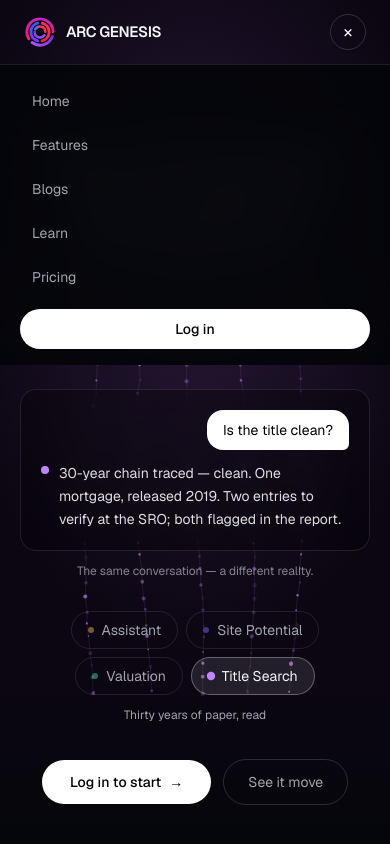
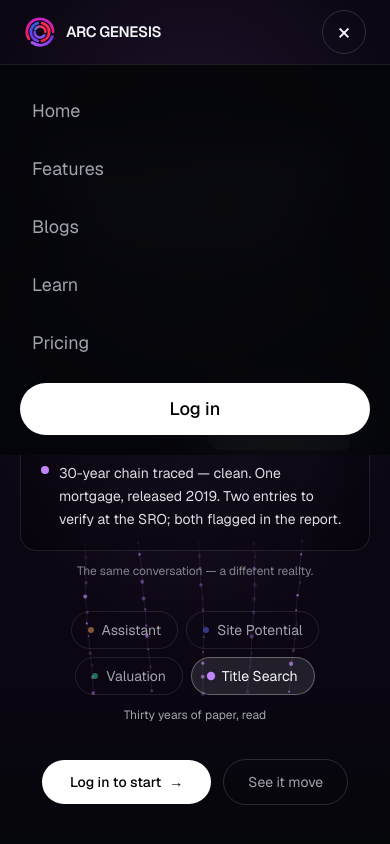
Before and after one commit to arcgenesisin/arcgenesis-web, a Next.js app: page / in a window 390 px wide. Both pictures are taken after a click on the button "Menu". Shown: the top 844 px of the page. Built offline with nearby package versions, Linux system fonts and the light colour scheme.

Commit message:
Home nav glides to top when already on landing (via exposed Lenis); enlarge phone menu button (44px, 24px glyph) and menu link/login fonts (18px, ~25% up)

```diff
--- a/components/SiteNav.tsx
+++ b/components/SiteNav.tsx
@@ -1,6 +1,7 @@
 "use client";
 
 import Link from "next/link";
+import { usePathname } from "next/navigation";
 import { useEffect, useState } from "react";
 import Logo from "./Logo";
 
@@ -12,9 +13,12 @@ const links = [
   { label: "Pricing", href: "/#pricing" },
 ];
 
+type Lenis = { scrollTo: (t: number, o?: object) => void };
+
 export default function SiteNav() {
   const [scrolled, setScrolled] = useState(false);
   const [open, setOpen] = useState(false);
+  const pathname = usePathname();
 
   useEffect(() => {
     const onScroll = () => setScrolled(window.scrollY > 24);
@@ -22,6 +26,17 @@ export default function SiteNav() {
     window.addEventListener("scroll", onScroll, { passive: true });
     return () => window.removeEventListener("scroll", onScroll);
   }, []);
+
+  // Home: if already on the landing, glide to the top instead of no-op
+  const onHome = (e: React.MouseEvent) => {
+    setOpen(false);
+    if (pathname === "/") {
+      e.preventDefault();
+      const lenis = (window as unknown as { __lenis?: Lenis }).__lenis;
+      if (lenis) lenis.scrollTo(0, { duration: 1.4 });
+      else window.scrollTo({ top: 0, behavior: "smooth" });
+    }
+  };
 
   return (
     <header
@@ -39,6 +54,7 @@ export default function SiteNav() {
             <Link
               key={l.label}
               href={l.href}
+              onClick={l.label === "Home" ? onHome : undefined}
               className="rounded-full px-4 py-2 text-[15px] font-medium text-muted transition-colors hover:text-foreground"
             >
               {l.label}
@@ -56,22 +72,22 @@ export default function SiteNav() {
           <button
             onClick={() => setOpen((v) => !v)}
             aria-label="Menu"
-            className="grid h-9 w-9 place-items-center rounded-full border border-white/15 md:hidden"
+            className="grid h-11 w-11 place-items-center rounded-full border border-white/15 md:hidden"
           >
-            <span className="text-lg leading-none">{open ? "×" : "≡"}</span>
+            <span className="text-2xl leading-none">{open ? "×" : "≡"}</span>
           </button>
         </div>
       </nav>
 
       {open && (
-        <div className="border-t border-white/10 bg-background/95 px-5 py-4 backdrop-blur-xl md:hidden">
-          <div className="flex flex-col gap-1">
+        <div className="border-t border-white/10 bg-background/95 px-5 py-5 backdrop-blur-xl md:hidden">
+          <div className="flex flex-col gap-1.5">
             {links.map((l) => (
               <Link
                 key={l.label}
                 href={l.href}
-                onClick={() => setOpen(false)}
-                className="rounded-lg px-3 py-2.5 text-sm text-muted hover:bg-white/5 hover:text-foreground"
+                onClick={l.label === "Home" ? onHome : () => setOpen(false)}
+                className="rounded-lg px-3 py-3 text-lg text-muted hover:bg-white/5 hover:text-foreground"
               >
                 {l.label}
               </Link>
@@ -79,7 +95,7 @@ export default function SiteNav() {
             <Link
               href="/login"
               onClick={() => setOpen(false)}
-              className="mt-2 rounded-full bg-white px-5 py-2.5 text-center text-sm font-medium text-black"
+              className="mt-2 rounded-full bg-white px-5 py-3 text-center text-lg font-medium text-black"
             >
               Log in
             </Link>
--- a/components/SmoothScroll.tsx
+++ b/components/SmoothScroll.tsx
@@ -17,6 +17,8 @@ export default function SmoothScroll() {
       smoothWheel: true,
       easing: (t: number) => Math.min(1, 1.001 - Math.pow(2, -10 * t)),
     });
+    // expose so nav (e.g. Home) can drive a smooth scroll-to-top
+    (window as unknown as { __lenis?: Lenis }).__lenis = lenis;
     let raf = 0;
     const loop = (time: number) => {
       lenis.raf(time);
@@ -25,6 +27,7 @@ export default function SmoothScroll() {
     raf = requestAnimationFrame(loop);
     return () => {
       cancelAnimationFrame(raf);
+      delete (window as unknown as { __lenis?: Lenis }).__lenis;
       lenis.destroy();
     };
   }, []);
```
